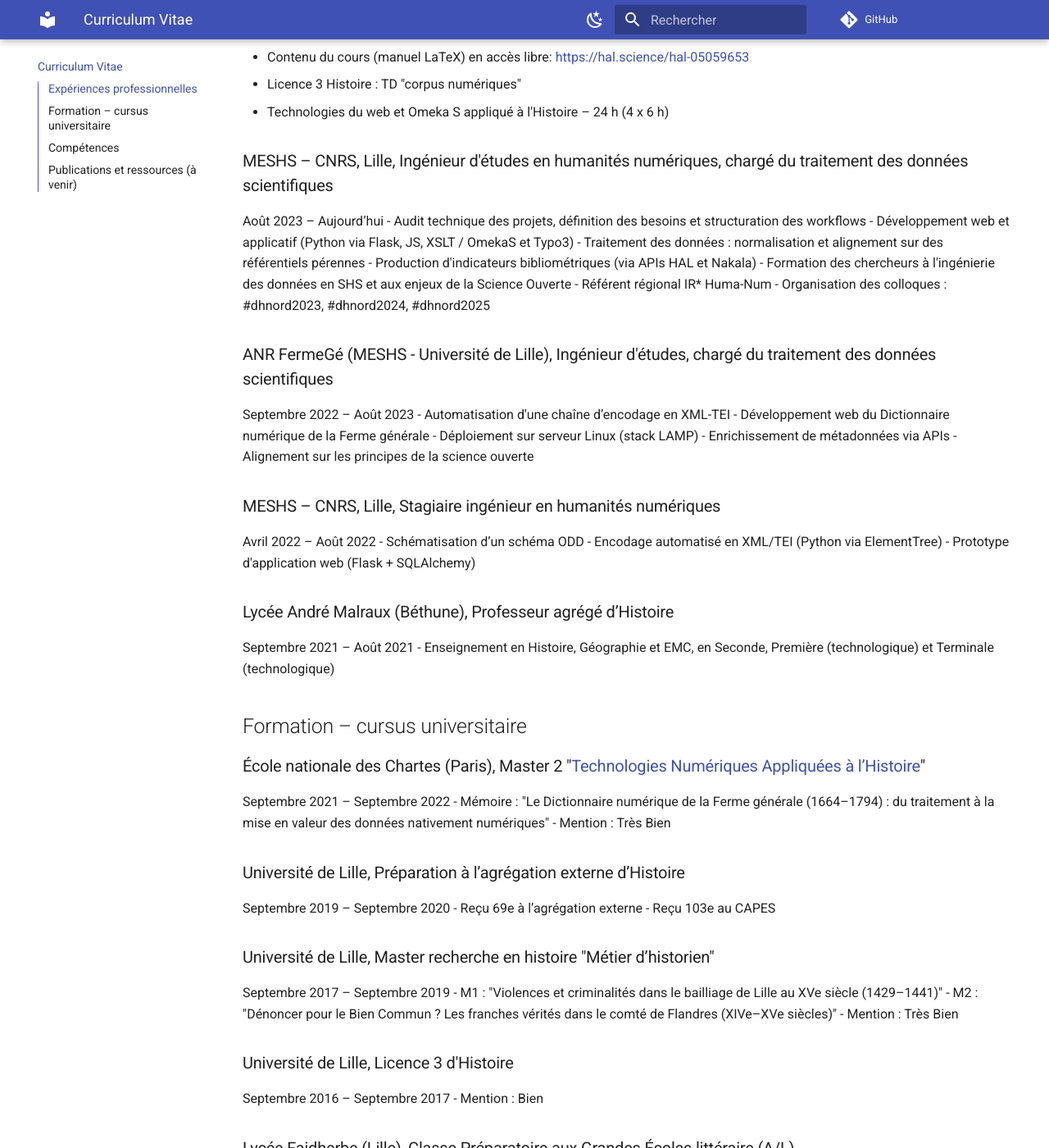
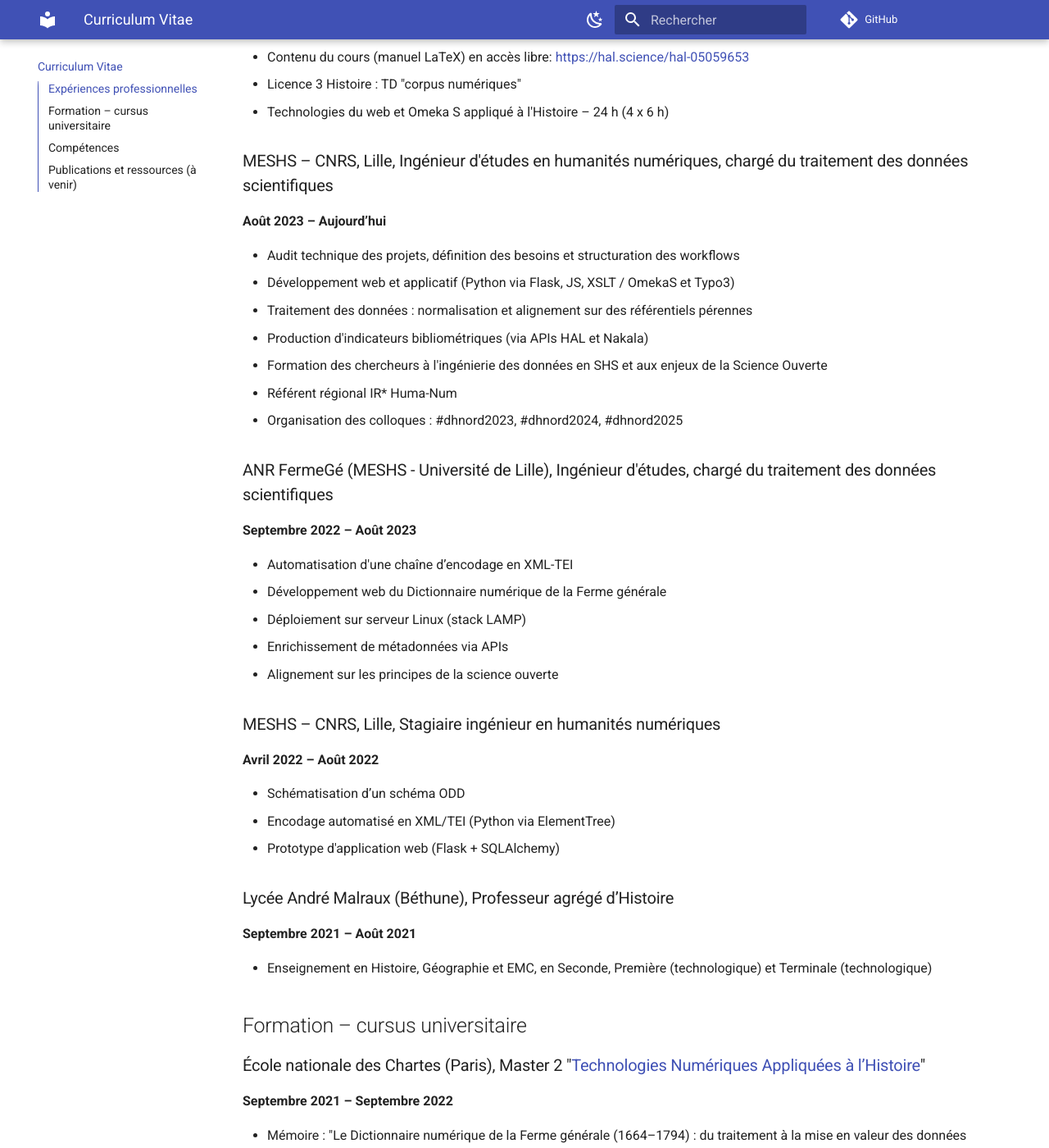
Before and after one commit to ValentinDeCraene/valentindecraene.github.io, an MkDocs documentation site: the page built from docs/index.md, in a window 1280 px wide and 1400 px high, scrolled down 802 px. Shown: the whole window at 82% size. Built offline with MkDocs 1.6.1 and Material for MkDocs 9.7.7, drawn with Linux system fonts in a browser that asks for light colours; some of the changed text lies outside the part shown.

Commit message:
Update index.md

```diff
--- a/docs/index.md
+++ b/docs/index.md
@@ -11,7 +11,7 @@ Au cours de mes expériences professionnelles, j'ai eu l'occasion d'accompagner
 ## Expériences professionnelles
 
 ### Université de Lille, faculté des humanités, département d'Histoire: chargé d'enseignement - vacataire (supplément d'activité)
-Janvier - Juillet 2025
+**Janvier - Juillet 2025**
 
 - Master 1 Histoire européenne : TD "outils numériques":
    - Introduction à LaTeX pour la recherche en Histoire – 8 h
@@ -20,7 +20,8 @@ Janvier - Juillet 2025
    - Technologies du web et Omeka S appliqué à l'Histoire – 24 h (4 x 6 h)
 
 ### MESHS – CNRS, Lille, Ingénieur d'études en humanités numériques, chargé du traitement des données scientifiques
-Août 2023 – Aujourd’hui
+**Août 2023 – Aujourd’hui**
+
 - Audit technique des projets, définition des besoins et structuration des workflows
 - Développement web et applicatif (Python via Flask, JS, XSLT / OmekaS et Typo3)
 - Traitement des données : normalisation et alignement sur des référentiels pérennes
@@ -30,7 +31,8 @@ Août 2023 – Aujourd’hui
 - Organisation des colloques : \#dhnord2023, \#dhnord2024, \#dhnord2025
 
 ### ANR FermeGé (MESHS - Université de Lille), Ingénieur d'études, chargé du traitement des données scientifiques
-Septembre 2022 – Août 2023
+**Septembre 2022 – Août 2023**
+
 - Automatisation d'une chaîne d’encodage en XML-TEI
 - Développement web du Dictionnaire numérique de la Ferme générale
 - Déploiement sur serveur Linux (stack LAMP)
@@ -38,39 +40,46 @@ Septembre 2022 – Août 2023
 - Alignement sur les principes de la science ouverte
 
 ### MESHS – CNRS, Lille, Stagiaire ingénieur en humanités numériques
-Avril 2022 – Août 2022
+**Avril 2022 – Août 2022**
+
 - Schématisation d’un schéma ODD
 - Encodage automatisé en XML/TEI (Python via ElementTree)
 - Prototype d'application web (Flask + SQLAlchemy)
 
 ### Lycée André Malraux (Béthune), Professeur agrégé d’Histoire
-Septembre 2021 – Août 2021
+**Septembre 2021 – Août 2021**
+
 - Enseignement en Histoire, Géographie et EMC, en Seconde, Première (technologique) et Terminale (technologique)
 
 ## Formation – cursus universitaire
 
 ### École nationale des Chartes (Paris), Master 2 "[Technologies Numériques Appliquées à l’Histoire](https://www.chartes.psl.eu/sites/default/files/public/media/document/2024-09/maquette-m2-tnah_2024.pdf)"
-Septembre 2021 – Septembre 2022
+**Septembre 2021 – Septembre 2022**
+
 - Mémoire : "Le Dictionnaire numérique de la Ferme générale (1664–1794) : du traitement à la mise en valeur des données nativement numériques"
 - Mention : Très Bien
 
 ### Université de Lille, Préparation à l’agrégation externe d’Histoire
-Septembre 2019 – Septembre 2020
+**Septembre 2019 – Septembre 2020**
+
 - Reçu 69e à l’agrégation externe
 - Reçu 103e au CAPES
 
 ### Université de Lille, Master recherche en histoire "Métier d’historien"
-Septembre 2017 – Septembre 2019
+**Septembre 2017 – Septembre 2019**
+
 - M1 : "Violences et criminalités dans le bailliage de Lille au XVe siècle (1429–1441)"
 - M2 : "Dénoncer pour le Bien Commun ? Les franches vérités dans le comté de Flandres (XIVe–XVe siècles)"
 - Mention : Très Bien
 
 ### Université de Lille, Licence 3 d'Histoire
-Septembre 2016 – Septembre 2017
+**Septembre 2016 – Septembre 2017**
+
 - Mention : Bien
 
 ### Lycée Faidherbe (Lille), Classe Préparatoire aux Grandes Écoles littéraire (A/L)
-Septembre 2014 – Septembre 2016
+**Septembre 2014 – Septembre 2016**
+
 - Spécialité "Chartes B" (Histoire et Géographie)
 
 ## Compétences
@@ -104,11 +110,11 @@ Septembre 2014 – Septembre 2016
 - Méthodes AGILE (scrum developer)
 - Cahier des charges fonctionnel
 - Pilotage des prestataires (marchés publics)
-- Animation des réseaux professionnels
-   - GT Administration des Données, Algorithmes et Codes (Université de Lille)
-   - Projet [Lille Open Research Data](https://recherche.data.gouv.fr/fr/page/lord-lille-open-research-data-2): co-animation du groupe de travail SHS
-   - Référent régional de l’IR\* Huma-Num
-   - Membre du groupe de réflexion sur la pérennité d'Heurist (IR\* Huma-Num)
-   - Membre du réseau de modération de l'entrepôt de données Nakala
+- Animation des réseaux professionnels:
+    - GT Administration des Données, Algorithmes et Codes (Université de Lille)
+    - Projet [Lille Open Research Data](https://recherche.data.gouv.fr/fr/page/lord-lille-open-research-data-2): co-animation du groupe de travail SHS
+    - Référent régional de l’IR\* Huma-Num
+    - Membre du groupe de réflexion sur la pérennité d'Heurist (IR\* Huma-Num)
+    - Membre du réseau de modération de l'entrepôt de données Nakala
 
 ## Publications et ressources (à venir)
```
Also changed, not shown: other parts of docs/index.md (+1 -4 lines).
